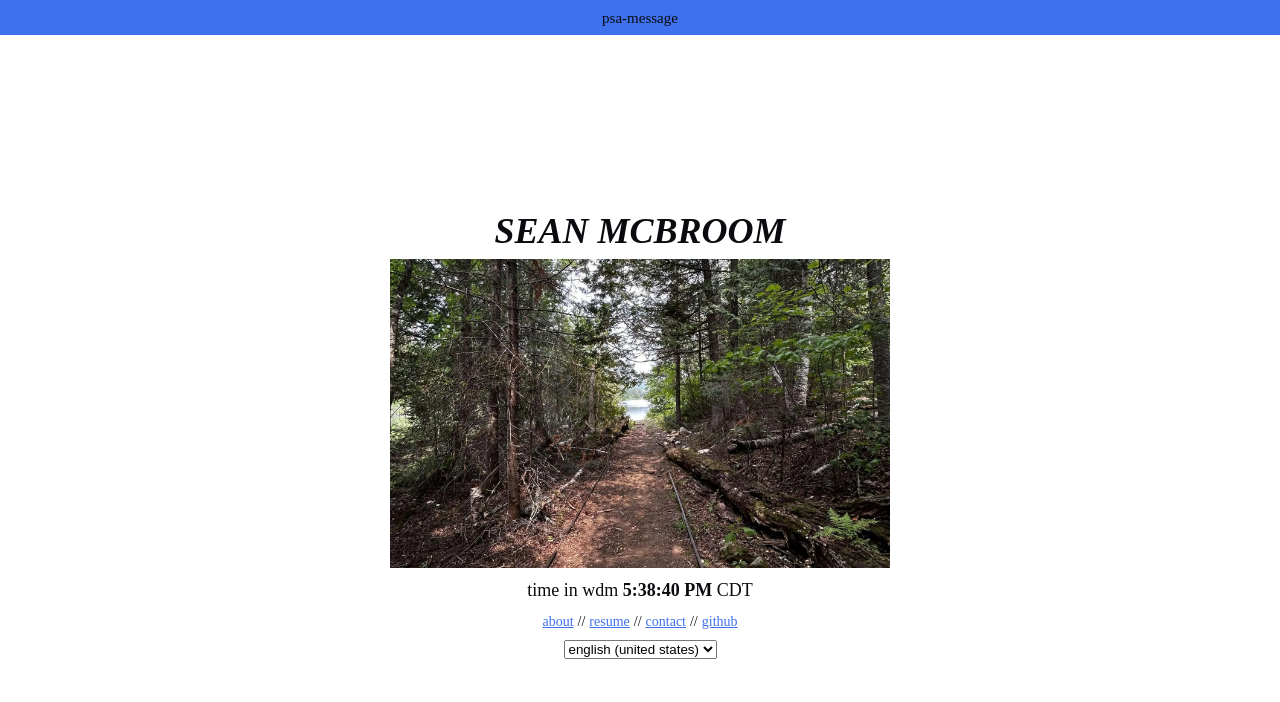
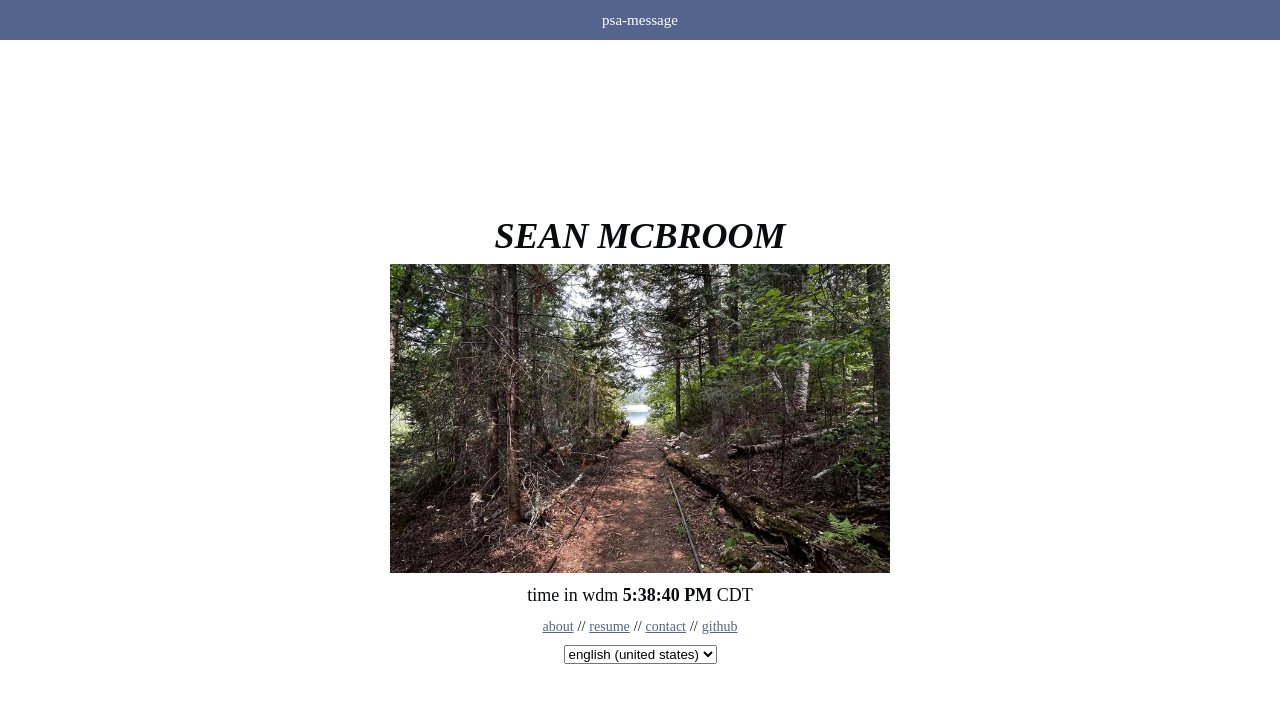
Before and after one commit to seanmcbroom/webpage, a Vue app in the folder frontend/: page / in a window 1280 px wide. Shown: the top 702 px of the page. Built offline with nearby package versions, Linux system fonts and the light colour scheme.

Commit message:
fix(frontend): css & translation improvements

```diff
--- a/frontend/locales/en.json
+++ b/frontend/locales/en.json
@@ -13,7 +13,7 @@
   "home": "home",
   "language": "language",
   "linkedin": "linkedin",
-  "psa-message": "site is under maintenance",
+  "psa-message": "！site is under maintenance！",
   "race": "race",
   "resume": "resume",
   "select": "select",
--- a/frontend/locales/ja.json
+++ b/frontend/locales/ja.json
@@ -12,7 +12,7 @@
   "home": "ホーム",
   "language": "言語",
   "linkedin": "linkedin",
-  "psa-message": "当分サイトを補修しています",
+  "psa-message": "！当分サイトを補修しています！",
   "race": "人種",
   "resume": "履歴書",
   "select": "選ぶ",
--- a/frontend/src/assets/base.css
+++ b/frontend/src/assets/base.css
@@ -21,7 +21,7 @@
   --vt-c-black-soft: rgb(15, 18, 22);
   --vt-c-black-mute: rgb(34, 34, 34);
 
-  --vt-c-accent: #3f71ee;
+  --vt-c-accent: #54648d;
 
   --vt-c-button-light: #3498db;
   --vt-c-button-hover-light: #2980b9;
--- a/frontend/src/assets/main.css
+++ b/frontend/src/assets/main.css
@@ -7,6 +7,5 @@
 
 a {
   text-decoration: none;
-  color: var(--color-text);
   transition: ease 0.4s;
 }
--- a/frontend/src/components/Layout/PSABanner/PSABanner.vue
+++ b/frontend/src/components/Layout/PSABanner/PSABanner.vue
@@ -5,27 +5,7 @@ defineProps<{
 </script>
 
 <template>
-  <div class="psa-banner">
+  <div class="text-white flex items-center justify-center min-h-[40px] bg-[var(--color-accent)] px-4">
     <a>{{ message }}</a>
   </div>
 </template>
-
-<style scoped>
-.psa-banner {
-  background-color: var(--color-accent);
-  color: #fff;
-  display: flex;
-  align-items: center;
-  justify-content: center;
-  width: 100%;
-  min-height: 35px;
-  text-align: center;
-  padding: 5px 0px;
-}
-
-@media (max-width: 900px) {
-  .psa-banner {
-    padding: 10px 10px;
-  }
-}
-</style>
```
